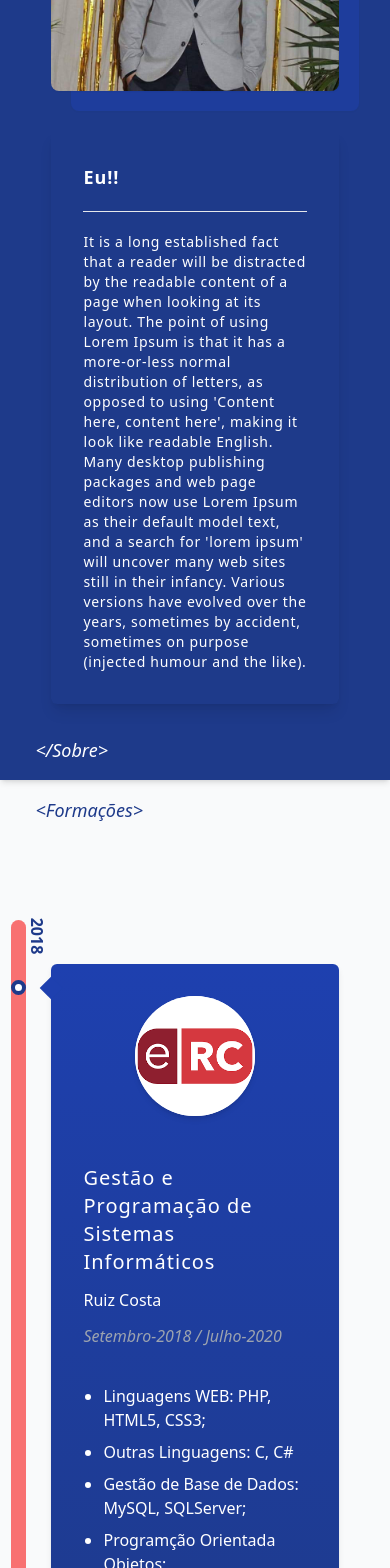
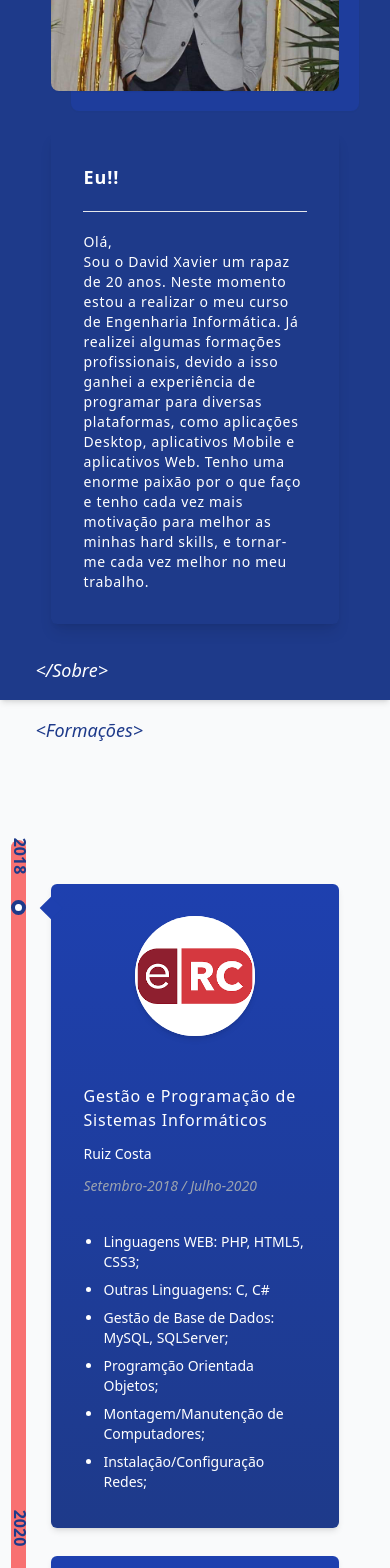
Before and after one commit to FoxDead12/Personal-Web, a React (Create React App) app: page / in a window 390 px wide. Shown: the part 1180-2748 px from the top of the page. Built offline with nearby package versions, Linux system fonts and the light colour scheme.

Commit message:
first commit

```diff
--- a/src/components/About.tsx
+++ b/src/components/About.tsx
@@ -33,8 +33,8 @@ export default function About({}: Props) {
                             <p className='text-white text-sm md:text-base xl:text-xl tracking-wider font-light w-full m-auto p-8 rounded-md shadow-lg'>
                                 <h1 className='text-lg md:text-xl xl:text-3xl tracking-wider font-bold border-b border-spacing-1 pb-5 mb-0'>Eu!!</h1>
                                 <br/>
-                                It is a long established fact that a reader will be distracted by the readable content of a page when looking at its layout. The point of using Lorem Ipsum is that it has a more-or-less normal distribution of letters, as opposed to using 'Content here, content here', making it look like readable English. Many desktop publishing packages and web page editors now use Lorem Ipsum as their default model text, and a search for 'lorem ipsum' will uncover many web sites still in their infancy. Various versions have evolved over the years, sometimes by accident, sometimes on purpose (injected humour and the like).
-                            </p>
+                                Olá,<br/>
+                                Sou o David Xavier um rapaz de 20 anos. Neste momento estou a realizar o meu curso de Engenharia Informática. Já realizei algumas formações profissionais, devido a isso ganhei a experiência de programar para diversas plataformas, como aplicações Desktop, aplicativos Mobile e aplicativos Web. Tenho uma enorme paixão por o que faço e tenho cada vez mais motivação para melhor as minhas hard skills, e tornar-me cada vez melhor no meu trabalho.                            </p>
                         </motion.div>
 
 
--- a/src/components/Experiences.tsx
+++ b/src/components/Experiences.tsx
@@ -102,13 +102,13 @@ const Experience = (props: IExperience) => {
             </div>
 
             <div className='flex flex-col items-start mt-8 mb-4'>
-                <h1 className='text-white text-xl tracking-wider'>{props.cargo}</h1>
-                <h3 className='text-white text-base my-3'>{props.empresa}, {props.localizacao}</h3>
+                <h1 className='text-white text-base md:text-xl tracking-wider'>{props.cargo}</h1>
+                <h3 className='text-white text-sm md:text-base my-3'>{props.empresa}, {props.localizacao}</h3>
                 {
                     props.dataFim ?
-                    <p  className='text-gray-300 text-base italic capitalize'>{new Intl.DateTimeFormat('pt-PT', {month: 'long'}).format(props.dataInicio) + "-" + props.dataInicio.getFullYear()} / {new Intl.DateTimeFormat('pt-PT', {month: 'long'}).format(props.dataFim) + "-" + props?.dataFim.getFullYear()}</p>
+                    <p  className='text-gray-300 text-sm md:text-base italic capitalize'>{new Intl.DateTimeFormat('pt-PT', {month: 'long'}).format(props.dataInicio) + "-" + props.dataInicio.getFullYear()} / {new Intl.DateTimeFormat('pt-PT', {month: 'long'}).format(props.dataFim) + "-" + props?.dataFim.getFullYear()}</p>
                     :
-                    <p  className='text-gray-300 text-base italic capitalize'>{new Intl.DateTimeFormat('pt-PT', {month: 'long'}).format(props.dataInicio) + "-" + props.dataInicio.getFullYear()} / <span className='font-bold'>atualmente</span></p>
+                    <p  className='text-gray-300 text-sm md:text-base italic capitalize'>{new Intl.DateTimeFormat('pt-PT', {month: 'long'}).format(props.dataInicio) + "-" + props.dataInicio.getFullYear()} / <span className='font-bold'>atualmente</span></p>
 
                 }
             </div>
--- a/src/components/Footer.tsx
+++ b/src/components/Footer.tsx
@@ -13,7 +13,7 @@ export default function Footer({}: Props) {
 
             <div className='relative w-[90%] m-auto 3xl:w-[70%] flex flex-col justify-between p-4 z-0'>
                 <h1 className='text-white text-lg italic'>{"<"}Contactos{">"}</h1>
-                <div className='relative w-[90%] m-auto 3xl:w-[90%] flex flex-col items-center justify-center my-24 pt-4'>
+                <div className='relative w-[100%] m-auto 3xl:w-[90%] flex flex-col items-center justify-center my-24 pt-4'>
 
 
                     <motion.div
@@ -136,14 +136,14 @@ const ContactForm = () => {
                     error != "" ?
                     <h2 className='text-red-600 font-bold text-lg border-2 border-red-600 mb-4 rounded-md'>{error}</h2>: ''
                 }
-                <h1 className='text-2xl mb-4 font-bold uppercase text-gray-900'>Envie-me uma mensagem!!</h1>
+                <h1 className='text-lg md:text-2xl mb-4 font-bold uppercase text-gray-900'>Envie-me uma mensagem!!</h1>
 
                 <input type="text" name='from_name' placeholder='Name' className='my-4 p-4 rounded-md shadow-md outline-gray-900'/>
                 <input type="email" name='from_email' placeholder='Email' className='my-4 p-4 rounded-md shadow-md outline-gray-900'/>
 
                 <textarea placeholder='Mensagem' name='message' rows={5} cols={40} className='my-4 p-4 rounded-md shadow-md outline-gray-900 resize-none'></textarea>
 
-                <button type='submit' className='bg-gray-900 p-4 text-white uppercase font-bold rounded-md shadow-md'>Enviar</button>
+                <button type='submit' className='bg-gray-900 p-4 text-base text-white uppercase font-bold rounded-md shadow-md'>Enviar</button>
             </motion.form>
         </>
     )
--- a/src/components/Formations.tsx
+++ b/src/components/Formations.tsx
@@ -82,7 +82,7 @@ function Formation (props: IFormation) {
         className='relative w-full xl:max-w-[450px] flex flex-col bg-gradient-to-t from-blue-900 to-blue-800 mt-7 lg:mx-2 py-8 px-8 rounded-md shadow-md'>
 
             <div className='absolute m-auto -left-10 lg:left-0 lg:right-0 top-4 lg:-top-11 w-[15px] h-[15px] bg-white rounded-full border-4 border-blue-900'></div>
-            <div className='absolute m-auto rotate-90 -left-8 lg:left-0 lg:right-0 -top-10 lg:-top-20 text-center text-blue-900 font-bold'>{props.dataInicio.getFullYear()}</div>
+            <div className='absolute m-auto rotate-90 -left-[3.1rem] -left lg:left-0 lg:right-0 -top-10 lg:-top-20 text-center text-blue-900 font-bold'>{props.dataInicio.getFullYear()}</div>
 
             <div className='absolute m-auto top-4 lg:-top-2 -left-2 lg:left-0 lg:right-0 w-4 h-4 rotate-45 lg:rotate-45 bg-blue-800 '></div>
 
@@ -91,13 +91,13 @@ function Formation (props: IFormation) {
             </div>
 
             <div className='flex flex-col items-start mt-12 mb-8'>
-                <h1 className='text-white text-xl tracking-wider'>{props.curso}</h1>
-                <h3 className='text-white text-base my-3'>{props.escola}</h3>
+                <h1 className='text-white text-base md:text-xl tracking-wider'>{props.curso}</h1>
+                <h3 className='text-white text-sm md:text-base my-3'>{props.escola}</h3>
                 {
                     props.dataFim ?
-                    <p  className='text-gray-400 text-base italic capitalize'>{new Intl.DateTimeFormat('pt-PT', {month: 'long'}).format(props.dataInicio) + "-" + props.dataInicio.getFullYear()} / {new Intl.DateTimeFormat('pt-PT', {month: 'long'}).format(props.dataFim) + "-" + props?.dataFim.getFullYear()}</p>
+                    <p  className='text-gray-400 text-sm md:text-base italic capitalize'>{new Intl.DateTimeFormat('pt-PT', {month: 'long'}).format(props.dataInicio) + "-" + props.dataInicio.getFullYear()} / {new Intl.DateTimeFormat('pt-PT', {month: 'long'}).format(props.dataFim) + "-" + props?.dataFim.getFullYear()}</p>
                     :
-                    <p  className='text-gray-400 text-base italic capitalize'>{new Intl.DateTimeFormat('pt-PT', {month: 'long'}).format(props.dataInicio) + "-" + props.dataInicio.getFullYear()} / <span className='font-bold'>atualmente</span></p>
+                    <p  className='text-gray-400 text-sm md:text-base italic capitalize'>{new Intl.DateTimeFormat('pt-PT', {month: 'long'}).format(props.dataInicio) + "-" + props.dataInicio.getFullYear()} / <span className='font-bold'>atualmente</span></p>
 
                 }
             </div>
@@ -108,7 +108,7 @@ function Formation (props: IFormation) {
                     props.skills.map((ele) => {
 
                         return (
-                            <li className='text-white text-base py-1'>{ele}</li>
+                            <li className='text-white text-sm md:text-base py-1'>{ele}</li>
                         )
                     })
                 }
```
